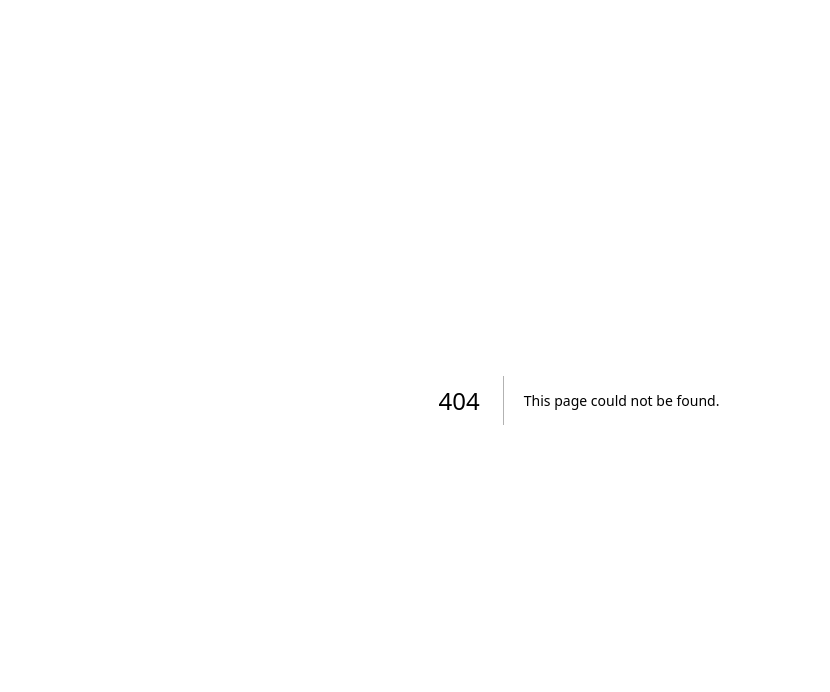
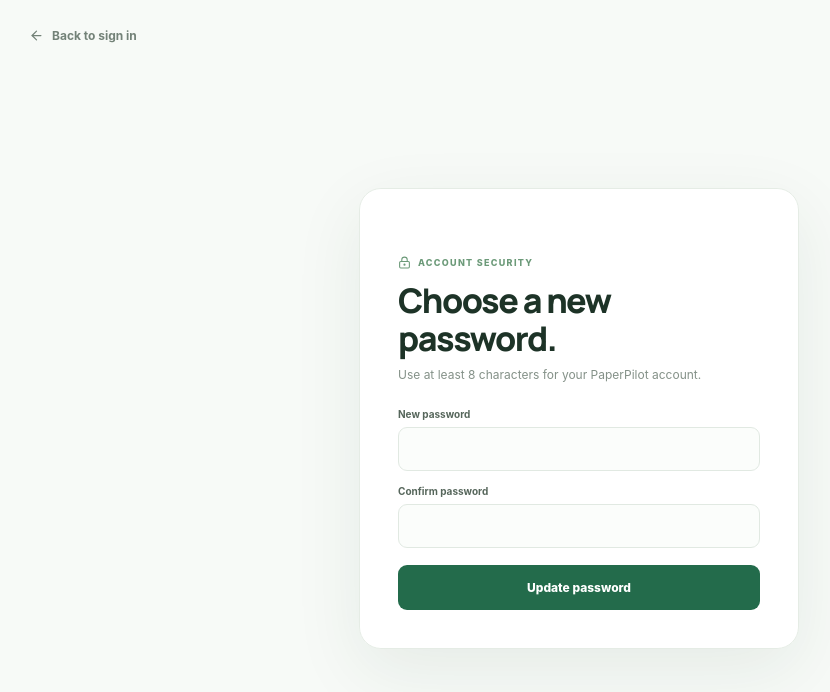
Before and after one commit to ninja94650/PaperPilot-, a Next.js app: page /update-password in a window 1280 px wide. Before the commit this address had no page. Shown: the top 692 px of the page, without its empty margins (61-891 px from the left). Built offline with nearby package versions, Linux system fonts and the light colour scheme.

Commit message:
feat: add secure password recovery completion page

```diff
--- /dev/null
+++ b/app/update-password/page.tsx
@@ -0,0 +1,42 @@
+"use client";
+
+import { FormEvent, useState } from "react";
+import Link from "next/link";
+import { useRouter } from "next/navigation";
+import { ArrowLeft, LoaderCircle, LockKeyhole } from "lucide-react";
+import { createClient } from "@/lib/supabase/client";
+
+export default function UpdatePasswordPage() {
+  const router = useRouter();
+  const [password, setPassword] = useState("");
+  const [confirm, setConfirm] = useState("");
+  const [busy, setBusy] = useState(false);
+  const [message, setMessage] = useState("");
+
+  async function submit(event: FormEvent) {
+    event.preventDefault();
+    if (password.length < 8) { setMessage("Use at least 8 characters."); return; }
+    if (password !== confirm) { setMessage("The passwords do not match."); return; }
+    setBusy(true); setMessage("");
+    try {
+      const { error } = await createClient().auth.updateUser({ password });
+      if (error) throw error;
+      setMessage("Password updated. Taking you to your library…");
+      router.replace("/account");
+      router.refresh();
+    } catch (reason) {
+      setMessage(reason instanceof Error ? reason.message : "Could not update your password.");
+    } finally { setBusy(false); }
+  }
+
+  return <main className="auth-shell"><Link className="auth-back" href="/login"><ArrowLeft size={15} /> Back to sign in</Link><section className="auth-card">
+    <div className="auth-eyebrow"><LockKeyhole size={13} /> ACCOUNT SECURITY</div>
+    <h1>Choose a new password.</h1><p className="auth-subtitle">Use at least 8 characters for your PaperPilot account.</p>
+    <form className="auth-form" onSubmit={submit}>
+      <label>New password<input type="password" autoComplete="new-password" minLength={8} required value={password} onChange={(event) => setPassword(event.target.value)} /></label>
+      <label>Confirm password<input type="password" autoComplete="new-password" minLength={8} required value={confirm} onChange={(event) => setConfirm(event.target.value)} /></label>
+      <button className="auth-submit" disabled={busy}>{busy ? <LoaderCircle className="spin" size={16} /> : null} Update password</button>
+    </form>
+    {message && <p className="auth-message" role="status">{message}</p>}
+  </section></main>;
+}
```
